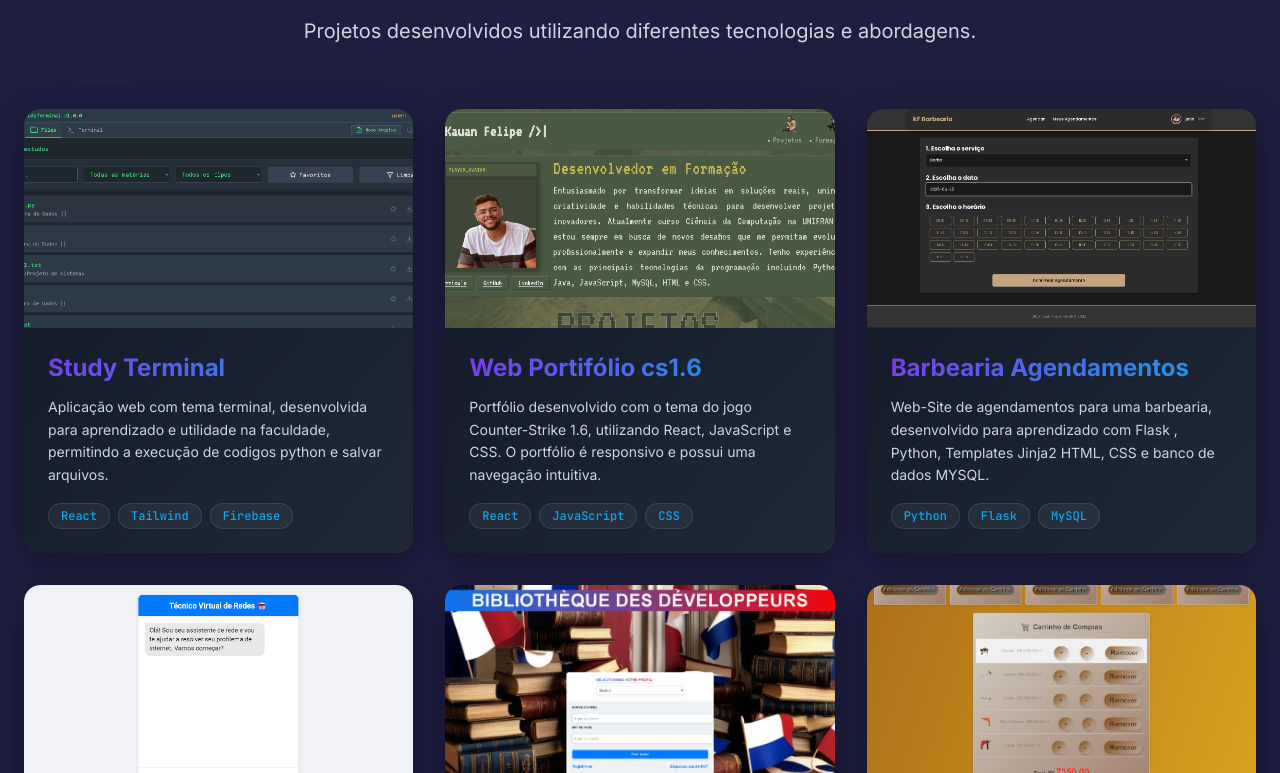
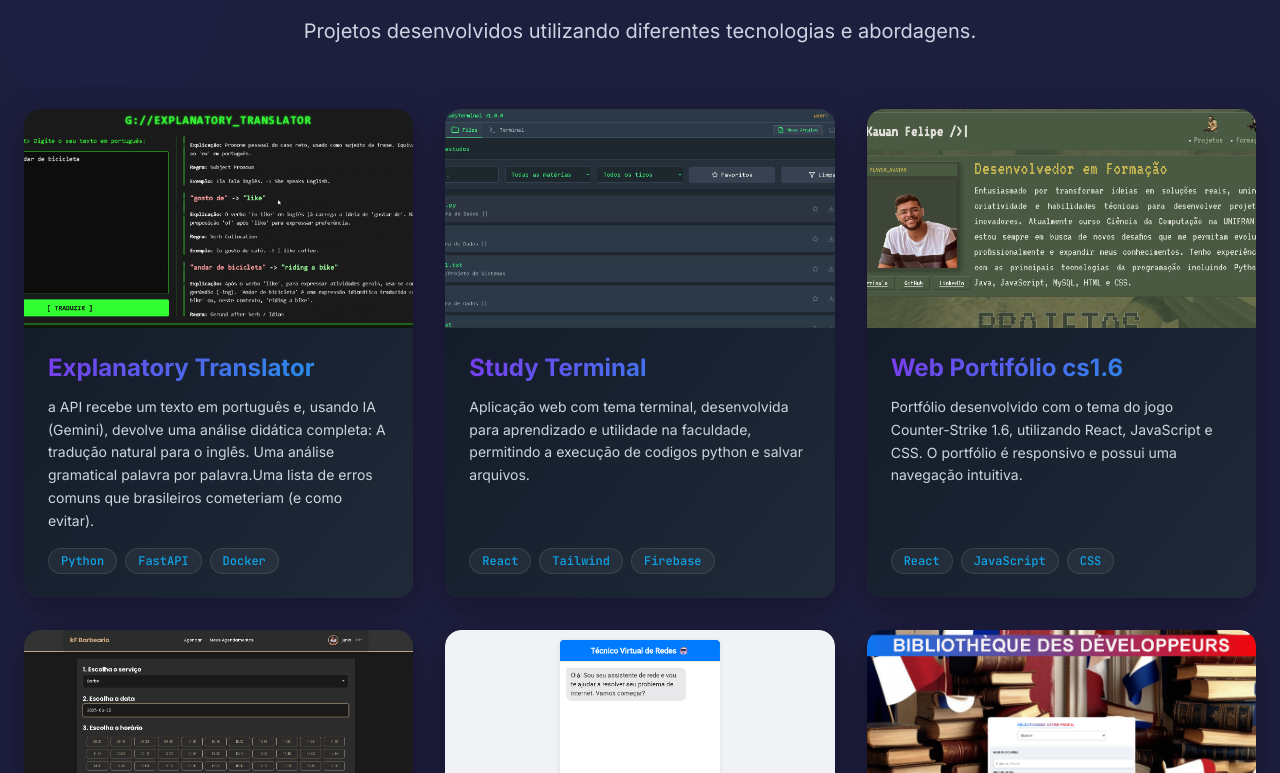
Before and after one commit to kauanfeelipe/web-portifolio, a React (Vite) app: page / in a window 1280 px wide. Shown: the part 947-1720 px from the top of the page. Built offline with nearby package versions, Linux system fonts and the light colour scheme.

Commit message:
implantação de novo projeto

```diff
--- a/src/components/Projects.jsx
+++ b/src/components/Projects.jsx
@@ -11,6 +11,14 @@ import 'swiper/css/pagination';
 
 // SEUS DADOS DOS PROJETOS
 const projectData = [
+  {
+    title: 'Explanatory Translator',
+    description: 'a API recebe um texto em português e, usando IA (Gemini), devolve uma análise didática completa: A tradução natural para o inglês. Uma análise gramatical palavra por palavra.Uma lista de erros comuns que brasileiros cometeriam (e como evitar).',
+    tags: ['Python', 'FastAPI', 'Docker'],
+    img: '/web-portifolio/img/translator.png',
+    repoLink: 'https://github.com/kauanfeelipe/explanatory-translator-api',
+    siteLink: 'https://github.com/kauanfeelipe/explanatory-translator-api'
+  },
     {
         title: 'Study Terminal',
         description: 'Aplicação web com tema terminal, desenvolvida para aprendizado e utilidade na faculdade, permitindo a execução de codigos python e salvar arquivos.',
```
Also changed, not shown: public/img/translator.png (added).
